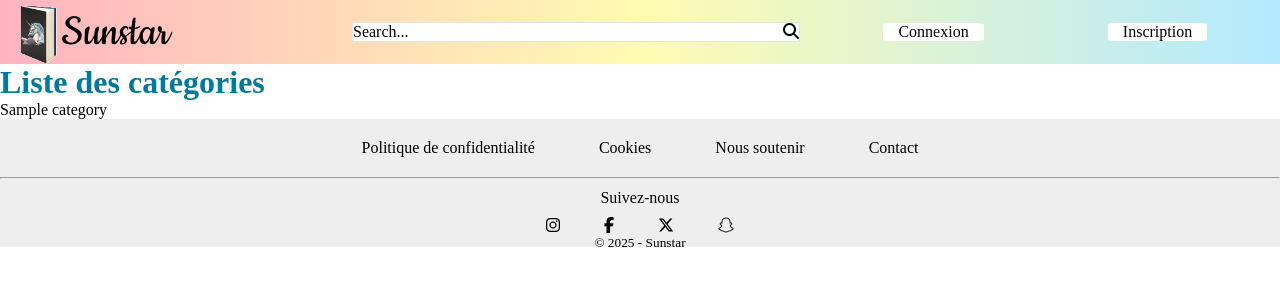
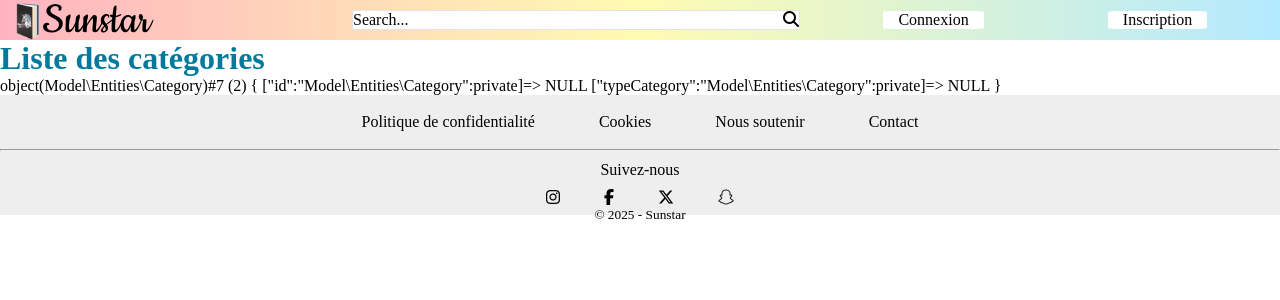
Before and after one commit to Oarlina/forum, a PHP site: the page made by index.php in a window 1280 px wide. Shown: the top 300 px of the page. Run offline with PHP 8.4, Linux system fonts and the light colour scheme; tables that the repository leaves empty or names only in its code hold one stand-in row (values such as "Sample post"); some libraries are stand-ins or nearby versions.

Commit message:
Début affichage des listes des catégories

```diff
--- a/controller/ForumController.php
+++ b/controller/ForumController.php
@@ -14,8 +14,7 @@ class ForumController extends AbstractController implements ControllerInterface{
         // créer une nouvelle instance de CategoryManager
         $categoryManager = new CategoryManager();
         // récupérer la liste de toutes les catégories grâce à la méthode findAll de Manager.php (triés par nom)
-        $categories = $categoryManager->findAll(["name", "DESC"]);
-
+        $categories = $categoryManager->findAll();
         // le controller communique avec la vue "listCategories" (view) pour lui envoyer la liste des catégories (data)
         return [
             "view" => VIEW_DIR."forum/listCategories.php",
@@ -25,6 +24,7 @@ class ForumController extends AbstractController implements ControllerInterface{
             ]
         ];
     }
+
 
     public function listTopicsByCategory($id) {
 
@@ -42,4 +42,6 @@ class ForumController extends AbstractController implements ControllerInterface{
             ]
         ];
     }
+
+
 }
--- a/model/entities/Category.php
+++ b/model/entities/Category.php
@@ -11,7 +11,7 @@ use App\Entity;
 final class Category extends Entity{
 
     private $id;
-    private $name;
+    private $typeCategory;
 
     // chaque entité aura le même constructeur grâce à la méthode hydrate (issue de App\Entity)
     public function __construct($data){
@@ -41,8 +41,8 @@ final class Category extends Entity{
     /**
      * Get the value of name
      */
-    public function getName(){
-        return $this->name;
+    public function getTypeCategory(){
+        return $this->typeCategory;
     }
 
     /**
@@ -50,12 +50,12 @@ final class Category extends Entity{
      *
      * @return  self
      */
-    public function setName($name){
-        $this->name = $name;
+    public function setTypeCategory($typeCategory){
+        $this->typeCategory = $typeCategory;
         return $this;
     }
 
-    public function __toString(){
-        return $this->name;
+    public function __toString():string {
+        return $this->typeCategory;
     }
 }
--- a/model/managers/CategoryManager.php
+++ b/model/managers/CategoryManager.php
@@ -13,4 +13,17 @@ class CategoryManager extends Manager{
     public function __construct(){
         parent::connect();
     }
+
+    // récupérer tous les topics d'une catégorie spécifique (par son id)
+    public function findCategory() {
+
+        $sql = "SELECT * FROM ".$this->tableName." t";
+
+        // la requête renvoie plusieurs enregistrements --> getMultipleResults
+        return  $this->getMultipleResults(
+            DAO::select($sql),
+            $this->className
+        );
+    }
+
 }
--- a/public/css/style.css
+++ b/public/css/style.css
@@ -22,7 +22,7 @@ body{
         color: #3700ff;
     }
     nav{
-        height: 4rem;
+        height: 5vh;
         width: 100%;
         background: linear-gradient(0.25turn, #FFB3C0, #FFFBB2, #B3E9FF);
         display: flex;
@@ -76,7 +76,7 @@ body{
     }
     footer{
         width: 100%;
-        height: 8rem;
+        height: 15vh;
         background-color: rgb(238, 238, 238);
         .top_footer{
             height: 45%;
@@ -110,7 +110,7 @@ body{
 
     .home_box{
         margin: 10px auto;
-        height: 27rem;
+        height: 77.5vh;
         width: 80%;
         display: flex;
         flex-direction: row;
@@ -148,12 +148,13 @@ body{
             background-image: url('../img/home/bleu.png');
             background-size: cover;
             background-position: center;
-            border-radius: 0 0 15% 0; /* en bas a droite, en bas a gauche, en haut a gauche, en haut a droite*/
+            border-radius: 0 0 10% 0; /* en bas a droite, en bas a gauche, en haut a gauche, en haut a droite*/
             transform: rotate(180deg);
         }
         .community{
             margin: 10px 20px;
-            border-radius: 15%;
+            border-radius: 10%;
+            padding: 10px;
             width: 36%;
             height: 98%;
             background-color: #B3E9FF;
@@ -165,7 +166,7 @@ body{
             flex-direction: column;
             justify-content: end;
             p, h3{
-                padding: 10px;
+                padding: 15px;
             }
             h3{
                 padding-left: 15px;
--- a/view/forum/listCategories.php
+++ b/view/forum/listCategories.php
@@ -1,10 +1,11 @@
 <?php
     $categories = $result["data"]['categories'];
-?>
+    ?>
 
 <h1>Liste des catégories</h1>
 
 <?php
-foreach($categories as $category ){ ?>
-    <p><a href="index.php?ctrl=forum&action=listTopicsByCategory&id=<?= $category->getId() ?>"><?= $category->getName() ?></a></p>
-<?php }
+foreach($categories as $category){ var_dump($category);
+?>
+    <p><a href="index.php?ctrl=forum&action=listTopicsByCategory&id=<?= $category->getId() ?>"><?= $category->getTypeCategory() ?></a></p>
+<?php } ?>
--- a/view/forum/listTopics.php
+++ b/view/forum/listTopics.php
@@ -7,5 +7,5 @@
 
 <?php
 foreach($topics as $topic ){ ?>
-    <p><a href="#"><?= $topic ?></a> par <?= $topic->getUser() ?></p>
+    <p><a href="#"><?= $topic ?></a> par <?= $topic->getUserId() ?></p>
 <?php }
--- a/view/layout.php
+++ b/view/layout.php
@@ -20,7 +20,7 @@
                     <nav>
                         <div class="logo_title"> <!-- ceci est le logo du forum et son nom-->
                             <img src="public/img/logo.png" alt="Logo" class="logo_header">
-                            <a href="/" class="title">Sunstar</a>
+                            <a href="index.php" class="title">Sunstar</a>
                         </div>
                         <div class="left_nav"> <!-- ceci est la future barre de recherche -->
                             <div class="search">
```
Also changed, not shown: model/entities/Topic.php (+13 -31 lines), model/entities/User.php (+5 -5 lines), model/managers/TopicManager.php (+4 -3 lines), view/home.php (+6 -2 lines).
